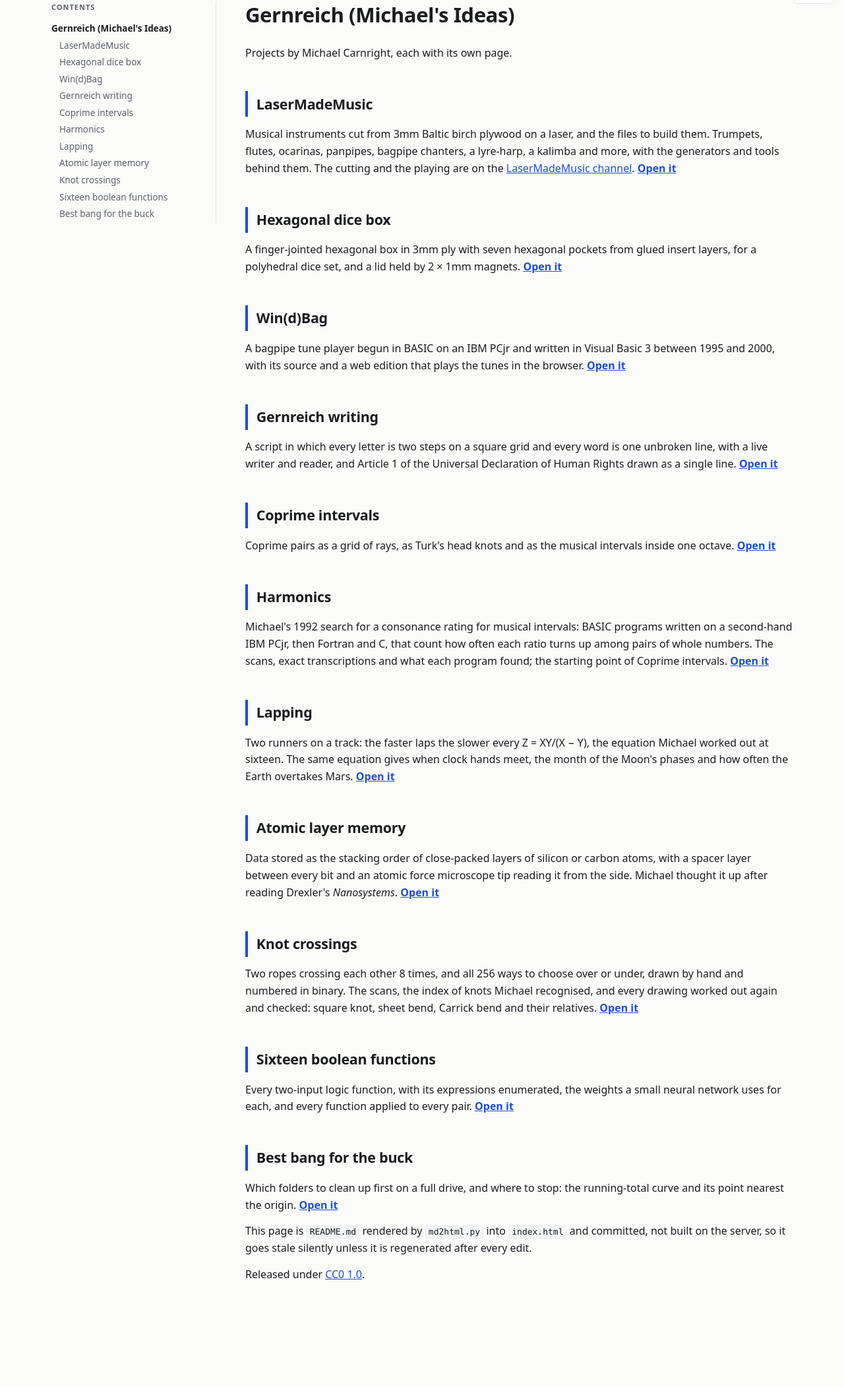
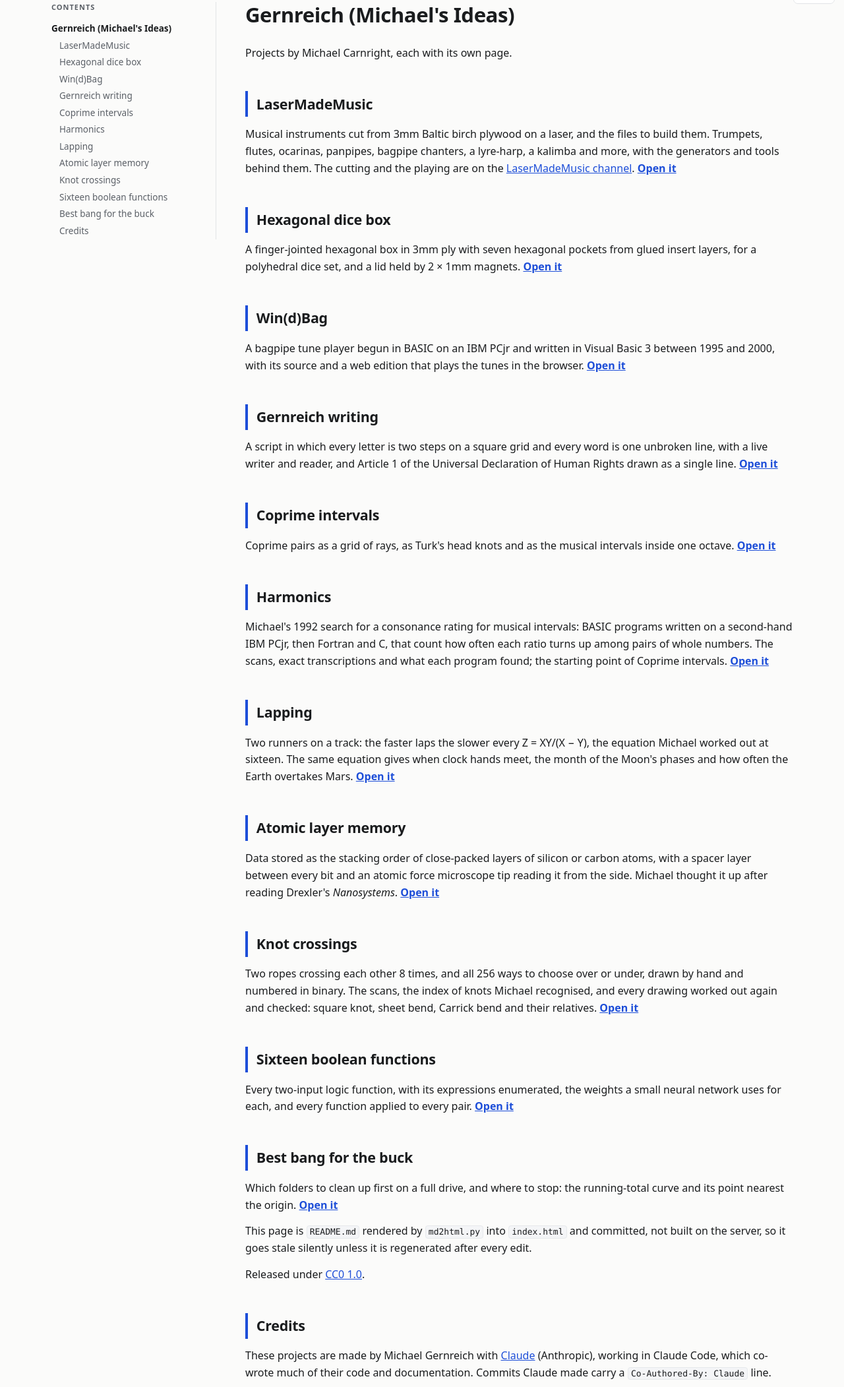
Before and after one commit to Gernreich/Gernreich.github.io, a plain HTML site: page index.html in a window 1280 px wide. Shown: the part 37-2140 px from the top of the page at 66% size. Before the commit the page ends 2092 px from the top, so only its background shows below. Drawn offline with Linux system fonts and the light colour scheme.

Commit message:
Credits: Claude named as co-author
Co-Authored-By: Claude Opus 5.5 <noreply@anthropic.com>

```diff
--- a/index.html
+++ b/index.html
@@ -99,7 +99,7 @@ pre,.tw{break-inside:avoid}h1{break-after:avoid}}
 <body>
 <button class="tog" type="button">theme</button>
 <div class="wrap">
-<nav><b>Contents</b><a class="l1" href="#gernreich-michaels-ideas">Gernreich (Michael&#x27;s Ideas)</a><a class="l2" href="#lasermademusic">LaserMadeMusic</a><a class="l2" href="#hexagonal-dice-box">Hexagonal dice box</a><a class="l2" href="#windbag">Win(d)Bag</a><a class="l2" href="#gernreich-writing">Gernreich writing</a><a class="l2" href="#coprime-intervals">Coprime intervals</a><a class="l2" href="#harmonics">Harmonics</a><a class="l2" href="#lapping">Lapping</a><a class="l2" href="#atomic-layer-memory">Atomic layer memory</a><a class="l2" href="#knot-crossings">Knot crossings</a><a class="l2" href="#sixteen-boolean-functions">Sixteen boolean functions</a><a class="l2" href="#best-bang-for-the-buck">Best bang for the buck</a></nav>
+<nav><b>Contents</b><a class="l1" href="#gernreich-michaels-ideas">Gernreich (Michael&#x27;s Ideas)</a><a class="l2" href="#lasermademusic">LaserMadeMusic</a><a class="l2" href="#hexagonal-dice-box">Hexagonal dice box</a><a class="l2" href="#windbag">Win(d)Bag</a><a class="l2" href="#gernreich-writing">Gernreich writing</a><a class="l2" href="#coprime-intervals">Coprime intervals</a><a class="l2" href="#harmonics">Harmonics</a><a class="l2" href="#lapping">Lapping</a><a class="l2" href="#atomic-layer-memory">Atomic layer memory</a><a class="l2" href="#knot-crossings">Knot crossings</a><a class="l2" href="#sixteen-boolean-functions">Sixteen boolean functions</a><a class="l2" href="#best-bang-for-the-buck">Best bang for the buck</a><a class="l2" href="#credits">Credits</a></nav>
 <main>
 <h1 id="gernreich-michaels-ideas">Gernreich (Michael's Ideas)</h1>
 <p>Projects by Michael Carnright, each with its own page.</p>
@@ -127,6 +127,8 @@ pre,.tw{break-inside:avoid}h1{break-after:avoid}}
 <p>Which folders to clean up first on a full drive, and where to stop: the running-total curve and its point nearest the origin. <strong><a href="https://gernreich.github.io/bang-for-the-buck/">Open it</a></strong></p>
 <p>This page is <code>README.md</code> rendered by <code>md2html.py</code> into <code>index.html</code> and committed, not built on the server, so it goes stale silently unless it is regenerated after every edit.</p>
 <p>Released under <a href="LICENSE">CC0 1.0</a>.</p>
+<h2 id="credits">Credits</h2>
+<p>These projects are made by Michael Gernreich with <a href="https://www.anthropic.com/claude">Claude</a> (Anthropic), working in Claude Code, which co-wrote much of their code and documentation. Commits Claude made carry a <code>Co-Authored-By: Claude</code> line.</p>
 </main>
 </div>
 <script>
```
Also changed, not shown: lasermademusic.html (+3 -1 lines), 2 other files.
